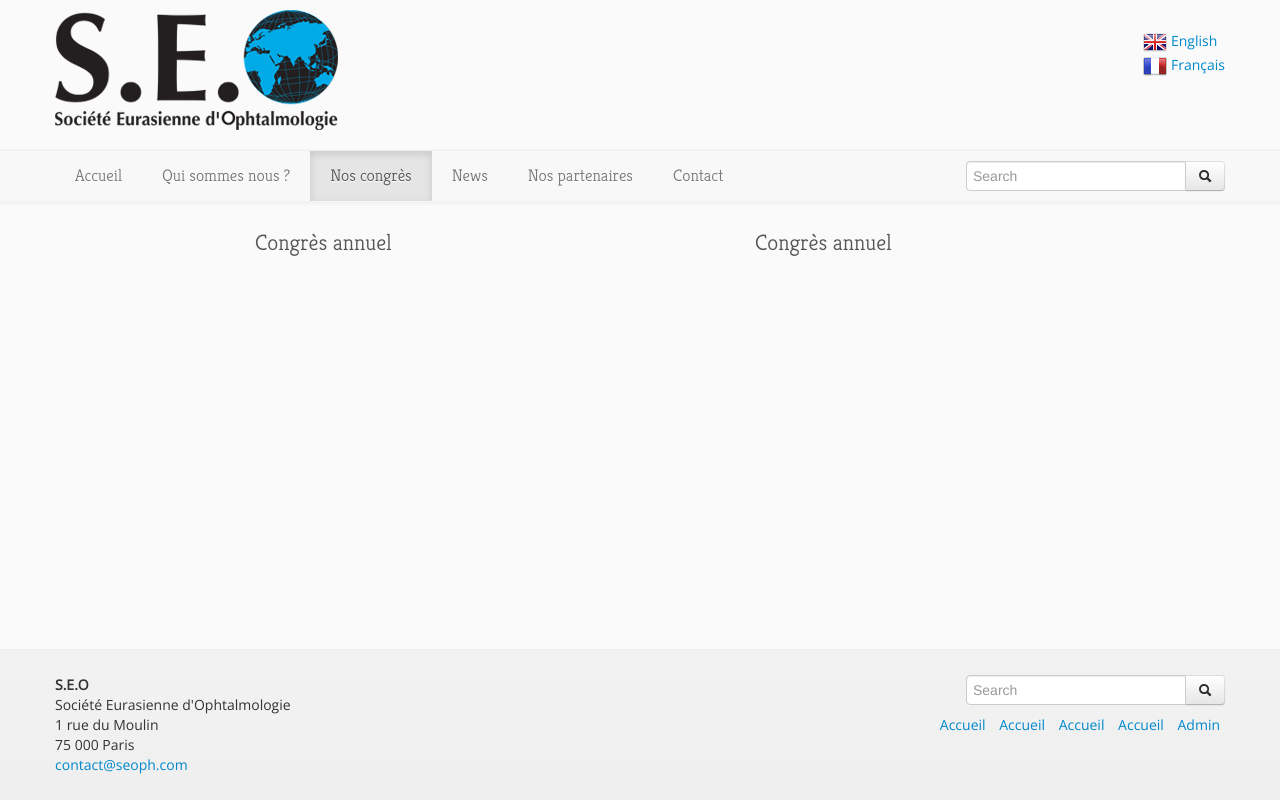
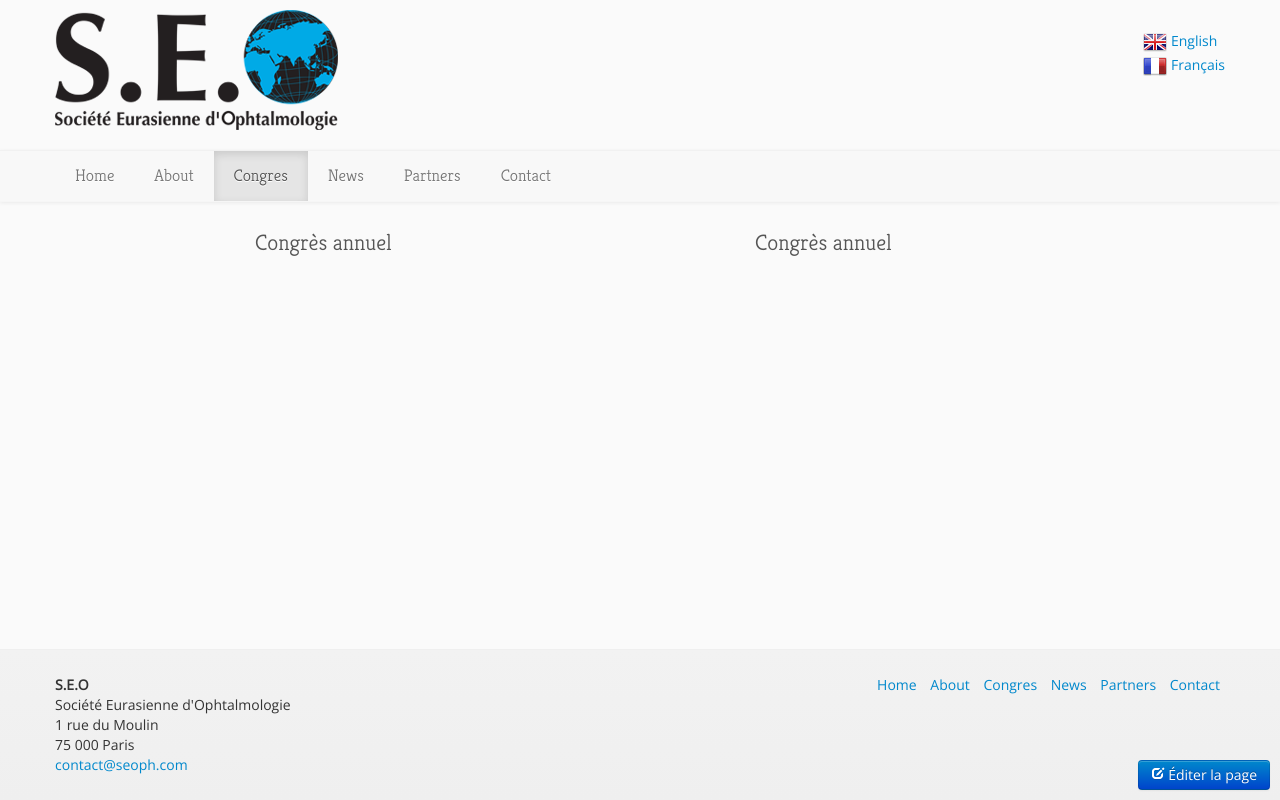
Before and after one commit to Aeonor/seo, a PHP site: the page made by congres.php in a window 1280 px wide. Run offline with PHP 8.4, Linux system fonts and the light colour scheme; the visitor is signed in with stand-in values (Sample User, id 1); data that the repository does not hold is empty; some libraries are stand-ins or nearby versions.

```diff
--- a/less/styles.css
+++ b/less/styles.css
@@ -173,6 +173,20 @@ body > footer .clearfix {
   -moz-box-shadow: inset 0 1px 1px rgba(0,0,0,.075), 0 0 8px rgba(82,168,236,.6);
   box-shadow: inset 0 1px 1px rgba(0,0,0,.075), 0 0 8px rgba(82,168,236,.6);
 }
+#cache .admin-button {
+  position: fixed;
+  bottom: 10px;
+  right: 10px;
+}
+.loading {
+  height: 100%;
+  width: 100%;
+  background: url(../images/loading.gif) center no-repeat;
+  position: fixed;
+  top: 0;
+  left: 0;
+  z-index: 999;
+}
 #home .congres {
   margin-top: 20px;
 }
--- a/src/layout.php
+++ b/src/layout.php
@@ -8,6 +8,7 @@
 
     <link rel="stylesheet" type="text/css" href="bootstrap/css/bootstrap.min.css">
     <link rel="stylesheet" type="text/css" href="bootstrap/css/bootstrap-responsive.min.css">
+    <link rel="stylesheet" type="text/css" href="http://code.jquery.com/ui/1.10.2/themes/redmond/jquery-ui.css">
     <link rel="stylesheet" type="text/css" href="less/styles.css">
     <!--[if lt IE 9]><script src="js/html5shiv.js"></script><![endif]-->
     <script src="js/less-1.3.3.min.js"></script>
@@ -37,20 +38,14 @@
                 <span class="icon-bar"></span>
               </a>
 
-              <form class="navbar-search pull-right hidden-phone">
-                <div class="input-append">
-                  <input type="text" class="searc" placeholder="Search">
-                  <button type="submit" class="btn"><i class="icon-search"></i></button>
-                </div>
-              </form>
               <div class="nav-collapse collapse pull-left">
                 <ul class="nav">
-                  <li<?php if ( $_PAGE=='home'): ?> class="active"<?php endif; ?>><a href="index.php">Accueil</a></li>
-                  <li<?php if ( $_PAGE=='qui_sommes_nous'): ?> class="active"<?php endif; ?>><a href="qui_sommes_nous.php">Qui sommes nous ?</a></li>
-                  <li<?php if ( $_PAGE=='congres'): ?> class="active"<?php endif; ?>><a href="congres.php">Nos congrès</a></li>
-                  <li<?php if ( $_PAGE=='news'): ?> class="active"<?php endif; ?>><a href="news.php">News</a></li>
-                  <li<?php if ( $_PAGE=='partenaires'): ?> class="active"<?php endif; ?>><a href="partenaires.php">Nos partenaires</a></li>
-                  <li<?php if ( $_PAGE=='contact'): ?> class="active"<?php endif; ?>><a href="contact.php">Contact</a></li>
+                  <li<?php if ($_PAGE == 'home'): ?> class="active"<?php endif; ?>><a href="index.php" data-content-name="layout/home"><?php echo getData('layout', $_SESSION['lng'], 'home', 'Home') ?></a></li>
+                  <li<?php if ($_PAGE == 'qui_sommes_nous'): ?> class="active"<?php endif; ?>><a href="qui_sommes_nous.php" data-content-name="layout/about"><?php echo getData('layout', $_SESSION['lng'], 'about', 'About') ?></a></li>
+                  <li<?php if ($_PAGE == 'congres'): ?> class="active"<?php endif; ?>><a href="congres.php" data-content-name="layout/congres"><?php echo getData('layout', $_SESSION['lng'], 'congres', 'Congres') ?></a></li>
+                  <li<?php if ($_PAGE == 'news'): ?> class="active"<?php endif; ?>><a href="news.php" data-content-name="layout/news"><?php echo getData('layout', $_SESSION['lng'], 'news', 'News') ?></a></li>
+                  <li<?php if ($_PAGE == 'partenaires'): ?> class="active"<?php endif; ?>><a href="partenaires.php" data-content-name="layout/partner"><?php echo getData('layout', $_SESSION['lng'], 'partner', 'Partners') ?></a></li>
+                  <li<?php if ($_PAGE == 'contact'): ?> class="active"<?php endif; ?>><a href="contact.php" data-content-name="layout/contact"><?php echo getData('layout', $_SESSION['lng'], 'contact', 'Contact') ?></a></li>
                 </ul>
               </div></div>
           </div>
@@ -59,7 +54,7 @@
 
       <section id="container">
         <div class="container">
-<?php echo $_CONTENTS ?>
+          <?php echo $_CONTENTS ?>
         </div>
       </section>
       <div id="push"></div>
@@ -73,19 +68,15 @@
             <a href="contact.html" data-content-name="layout/email"><?php echo getData('layout', NO_LNG, 'email', 'contact@seoph.com') ?></a>
           </div>
           <div class="span9">
-            <form class="pull-right hidden-phone">
-              <div class="input-append">
-                <input type="text" class="searc" placeholder="Search">
-                <button type="submit" class="btn"><i class="icon-search"></i></button>
-              </div>
-            </form>
             <div class="clearfix">
               <ul class="inline pull-right">
-                <li><a href="#">Accueil</a></li>
-                <li><a href="#">Accueil</a></li>
-                <li><a href="#">Accueil</a></li>
-                <li><a href="#">Accueil</a></li>
-                <li><a href="#" class="admin">Admin</a></li>
+                <li><a href="#"><?php echo getData('layout', $_SESSION['lng'], 'home', 'Home') ?></a></li>
+                <li><a href="#"><?php echo getData('layout', $_SESSION['lng'], 'about', 'About') ?></a></li>
+                <li><a href="#"><?php echo getData('layout', $_SESSION['lng'], 'congres', 'Congres') ?></a></li>
+                <li><a href="#"><?php echo getData('layout', $_SESSION['lng'], 'news', 'News') ?></a></li>
+                <li><a href="#"><?php echo getData('layout', $_SESSION['lng'], 'partner', 'Partners') ?></a></li>
+                <li><a href="#"><?php echo getData('layout', $_SESSION['lng'], 'contact', 'Contact') ?></a></li>
+                <?php if ( empty($_SESSION['admin']) || !$_SESSION['admin'] ): ?><li><a href="#" class="admin">Admin</a></li><?php endif; ?>
               </ul>
             </div>
           </div>
@@ -93,8 +84,26 @@
       </div>
     </footer>
 
+    <div id="cache">
+      <div id="admin-form" title="Connexion">
+        <p class="validateTips">Remplir tous les champs</p>
+        <form>
+          <fieldset>
+            <label for="name">Identifiant</label>
+            <input type="text" name="name" id="name" required="required" class="text ui-widget-content ui-corner-all" />
+            <label for="password">Password</label>
+            <input type="password" name="password" required="required" id="password" value="" class="text ui-widget-content ui-corner-all" />
+          </fieldset>
+        </form>
+      </div>
+      <?php if ( !empty($_SESSION['admin']) && $_SESSION['admin']): ?>
+        <a class="btn btn-primary admin-button" href="#"><i class="icon-edit icon-white"></i> Éditer la page</a>
+      <?php endif; ?>
+    </div>
+
     <!-- javascripts -->
     <script src="//ajax.googleapis.com/ajax/libs/jquery/1.9.1/jquery.min.js"></script>
+    <script src="//ajax.googleapis.com/ajax/libs/jqueryui/1.10.2/jquery-ui.min.js"></script>
     <script src="bootstrap/js/bootstrap.min.js"></script>
     <script src="js/tinymce/tinymce.min.js"></script>
     <script src="js/all.js"></script>
```
Also changed, not shown: less/layout-alls.less (+18 -0 lines), login.php (+2 -24 lines), src/login.php (added, +17 -0 lines), images/loading.gif (added), js/all.js.
